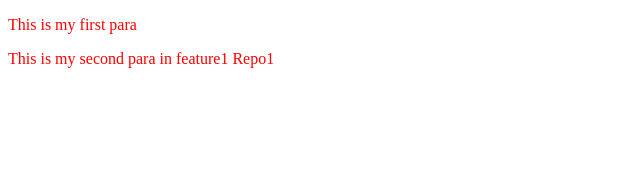
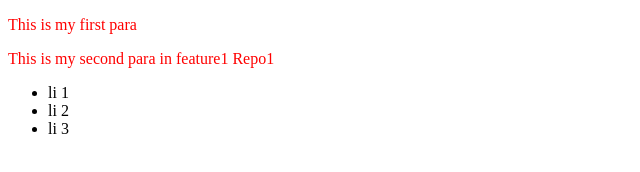
Before and after one commit to mrinal2002/git_demo, a plain HTML site: page index.html in a window 1280 px wide. Shown: the full height of the page, 0-640 px from the left. Drawn offline with Linux system fonts and the light colour scheme.

Commit message:
adding three lists

```diff
--- a/index.html
+++ b/index.html
@@ -9,5 +9,10 @@
 <body>
     <p>This is my first para</p>
     <p>This is my second para in feature1 Repo1</p>
+    <ul>
+        <li>li 1</li>
+        <li>li 2</li>
+        <li>li 3</li>
+    </ul>
 </body>
 </html>
```
